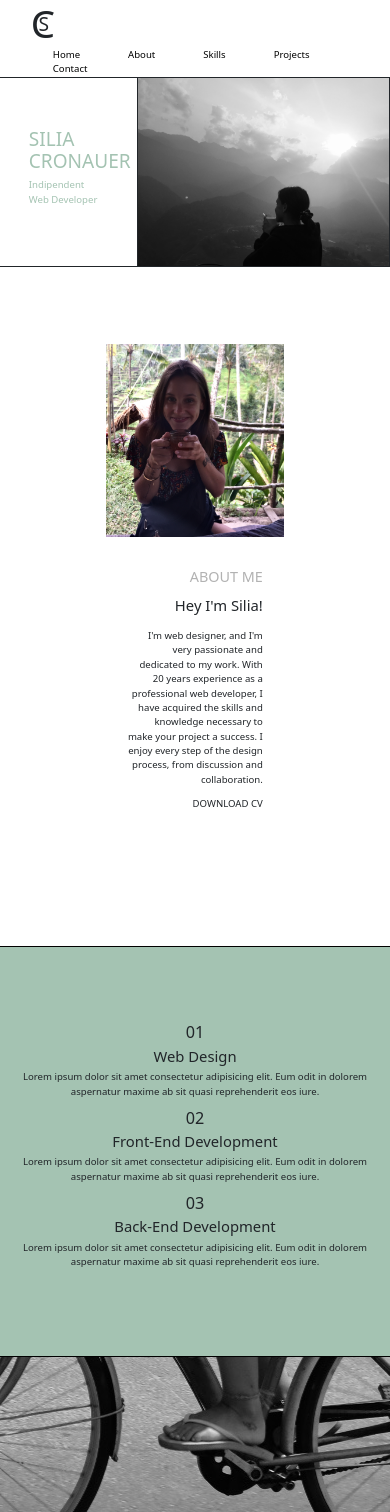
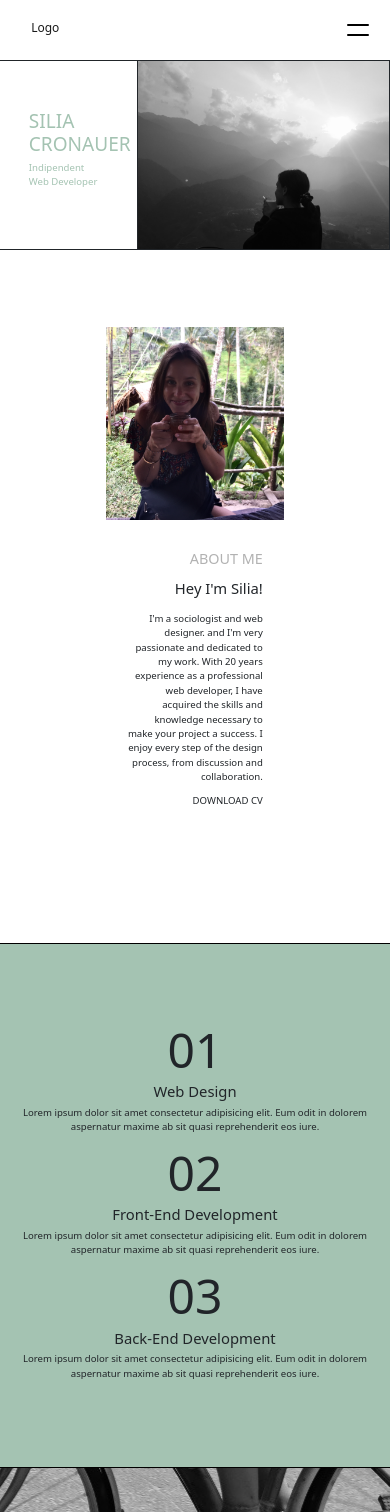
Before and after one commit to Silia-Maria/Portfolio, a PHP site: page /HTML/index.html in a window 390 px wide. Shown: the top 1512 px of the page. Run offline with PHP 8.4, Linux system fonts and the light colour scheme.

Commit message:
changed nav-bar toggler

```diff
--- a/CSS/stlye.css
+++ b/CSS/stlye.css
@@ -1,3 +1,21 @@
+/*
+-----------------
+General Styles
+-----------------
+*/
+
+
+/* COLORS
+green: #a4c3b2,
+grey: #B2B2B2, */
+
+.thin-heading {
+    font-weight: 100;
+    text-transform: uppercase;
+    font-size: 150%;
+    color: #B2B2B2;
+}
+
 * {
     margin: 0;
     padding: 0;
@@ -13,22 +31,79 @@ a:hover {
 }
 
 
-/* COLORS
-green: #a4c3b2,
-grey: #B2B2B2,
+/* Nav Toggler */
 
+.menu-icon {
+    position: relative;
+    width: 50px;
+    height: 50px;
+    cursor: pointer;
+}
 
-/*
------------------
-General Styles
------------------
-*/
+.menu-icon .menu-icon__cheeckbox {
+    display: block;
+    width: 100%;
+    height: 100%;
+    position: relative;
+    cursor: pointer;
+    z-index: 2;
+    -webkit-touch-callout: none;
+    position: absolute;
+    opacity: 0;
+}
 
-.thin-heading {
-    font-weight: 100;
-    text-transform: uppercase;
-    font-size: 150%;
-    color: #B2B2B2;
+.menu-icon div {
+    margin: auto;
+    position: absolute;
+    top: 0;
+    right: 0;
+    left: 0;
+    bottom: 0;
+    width: 22px;
+    height: 12px;
+}
+
+.menu-icon span {
+    position: absolute;
+    display: block;
+    width: 100%;
+    height: 2px;
+    background-color: var(--bar-bg, #000);
+    border-radius: 1px;
+    transition: all 0.2s cubic-bezier(0.1, 0.82, 0.76, 0.965);
+}
+
+.menu-icon span:first-of-type {
+    top: 0;
+}
+
+.menu-icon span:last-of-type {
+    bottom: 0;
+}
+
+.menu-icon.active span:first-of-type,
+.menu-icon .menu-icon__cheeckbox:checked+div span:first-of-type {
+    transform: rotate(45deg);
+    top: 5px;
+}
+
+.menu-icon.active span:last-of-type,
+.menu-icon .menu-icon__cheeckbox:checked+div span:last-of-type {
+    transform: rotate(-45deg);
+    bottom: 5px;
+}
+
+.menu-icon.active:hover span:first-of-type,
+.menu-icon.active:hover span:last-of-type,
+.menu-icon:hover .menu-icon__cheeckbox:checked+div span:first-of-type,
+.menu-icon:hover .menu-icon__cheeckbox:checked+div span:last-of-type {
+    width: 22px;
+}
+
+@media (min-width: 1024px) {
+    .menu-icon {
+        display: none;
+    }
 }
 
 
@@ -75,6 +150,12 @@ Logo
 
 .logo-box {
     padding: 1rem;
+}
+
+.logo {
+    width: 5%;
+    height: 5vh;
+    object-fit: cover;
 }
 
 .letter1 {
@@ -180,6 +261,11 @@ Service
     padding: 8rem 0;
 }
 
+.number {
+    font-size: 500%;
+    font-weight: 100;
+}
+
 
 /*
 ----------------
@@ -196,7 +282,7 @@ Portfolio
 .item {
     position: relative;
     width: 100%;
-    height: 35vh;
+    height: auto;
     padding: 1rem;
     transition: 0.5s;
 }
@@ -339,7 +425,7 @@ Media Queries
     #portfolio {
         display: grid;
         grid-template-columns: repeat(2, 1fr);
-        gap: 1rem;
+        margin: 2em 0;
     }
 }
 
--- a/HTML/index.html
+++ b/HTML/index.html
@@ -5,7 +5,7 @@
     <meta charset="UTF-8">
     <meta http-equiv="X-UA-Compatible" content="IE=edge">
     <meta name="viewport" content="width=device-width, initial-scale=1.0">
-    <!-- CSS only -->
+    <!-- Bootstrap - CSS only -->
     <link href="https://cdn.jsdelivr.net/npm/bootstrap@5.2.2/dist/css/bootstrap.min.css" rel="stylesheet" integrity="sha384-Zenh87qX5JnK2Jl0vWa8Ck2rdkQ2Bzep5IDxbcnCeuOxjzrPF/et3URy9Bv1WTRi" crossorigin="anonymous">
     <title>Silia Cronauer</title>
     <!--Font Awesome-->
@@ -25,34 +25,41 @@ Home,  Skills, Projects, Contact
 ----------------------------------
 -->
 
-        <div class="nav d-flex border-bottom border-dark align-items-baseline primary-nav sticky-top">
-
-            <!-- Logo -->
-            <div class="logo-box">
-                <div class="letter1">S
-                    <div class="letter2">C</div>
+        <nav class="navbar navbar-expand-lg border-bottom border-dark primary-nav">
+            <div class="container-fluid">
+                <a class="navbar-brand" href="#">Logo</a>
+                <!--Nav-bar Toggler-->
+                <div class="menu-icon" class="navbar-toggler" type="button" data-bs-toggle="collapse" data-bs-target="#navbarNavDropdown" aria-controls="navbarNavDropdown" aria-expanded="false" aria-label="Toggle navigation">
+                    <input class="menu-icon__cheeckbox" type="checkbox" />
+                    <div>
+                        <span></span>
+                        <span></span>
                     </div>
                 </div>
-
-            <!-- Nav-Items -->
-            <ul class="nav ms-5">
-                <li>
-                    <a href="">Home</a>
+                <!--Nav-Items-->
+                <div class="collapse navbar-collapse" id="navbarNavDropdown">
+                    <div class="">
+                        <ul class="navbar-nav">
+                            <li class="nav-item">
+                                <a class="nav-link" aria-current="page" href="#">Home</a>
                             </li>
-                <li>
-                    <a href="#about">About</a>
+                            <li class="nav-item">
+                                <a class="nav-link" href="#about">About</a>
                             </li>
-                <li>
-                    <a href="#skills">Skills</a>
+                            <li class="nav-item">
+                                <a class="nav-link" href="#skills">Skills</a>
                             </li>
-                <li>
-                    <a href="#projects">Projects</a>
+                            <li class="nav-item">
+                                <a class="nav-link" href="#projects">Portfolio</a>
                             </li>
-                <li>
-                    <a href="#contact">Contact</a>
+                            <li class="nav-item">
+                                <a class="nav-link" href="#contact">Contact</a>
                             </li>
                         </ul>
                     </div>
+                </div>
+            </div>
+        </nav>
 
         <!--
 ---------------------------
@@ -77,6 +84,7 @@ Scroll back to Top Button
                 <h1 class="text-uppercase"> Silia Cronauer</h1>
                 <p>Indipendent Web Developer</p>
 
+
             </div>
             <div class="hero-image col-8 border border-dark border-top-0 border-bottom-0">
                 <img src="../images/IMG_2415.jpg">
@@ -99,8 +107,8 @@ Scroll back to Top Button
                 <div class="col-lg-7 align-self-end text-end mb-5 p-5">
                     <p class="thin-heading"> About me</p>
                     <h3 class="mb-4">Hey I'm Silia!</h3>
-                    <p> I'm web designer, and I'm very passionate and dedicated to my work. With 20 years experience as a professional web developer, I have acquired the skills and knowledge necessary to make your project a success. I enjoy every step of
-                        the design process, from discussion and collaboration.</p>
+                    <p>I'm a sociologist and web designer. and I'm very passionate and dedicated to my work. With 20 years experience as a professional web developer, I have acquired the skills and knowledge necessary to make your project a success. I enjoy
+                        every step of the design process, from discussion and collaboration.</p>
                     <a href="" class="text-uppercase text-dark">Download CV</a>
                 </div>
             </div>
@@ -110,21 +118,22 @@ Scroll back to Top Button
     Services
 --------------------
 -->
+
         <div class="bg-services" id="skills">
             <div class="container service-box">
-                <div class="row d-flex justify-content-between text-center">
-                    <div class="col-lg-4 col-sm-12 px-4">
-                        <h2>01</h2>
+                <div class="row row-cols-1 row-cols-md-3 text-center">
+                    <div class="col px-4">
+                        <h2 class="number">01</h2>
                         <h3>Web Design</h3>
                         <p>Lorem ipsum dolor sit amet consectetur adipisicing elit. Eum odit in dolorem aspernatur maxime ab sit quasi reprehenderit eos iure.</p>
                     </div>
-                    <div class="col-lg-4 col-sm-12 px-4">
-                        <h2>02</h2>
+                    <div class="col px-4">
+                        <h2 class="number">02</h2>
                         <h3>Front-End Development</h3>
                         <p>Lorem ipsum dolor sit amet consectetur adipisicing elit. Eum odit in dolorem aspernatur maxime ab sit quasi reprehenderit eos iure.</p>
                     </div>
-                    <div class="col-lg-4 col-sm-12 px-4">
-                        <h2>03</h2>
+                    <div class="col px-4">
+                        <h2 class="number">03</h2>
                         <h3>Back-End Development</h3>
                         <p>Lorem ipsum dolor sit amet consectetur adipisicing elit. Eum odit in dolorem aspernatur maxime ab sit quasi reprehenderit eos iure.</p>
                     </div>
@@ -153,7 +162,7 @@ Image Section
             <p class="thin-heading">Portfolio</p>
             <h3 class="mb-5">Recent Projects</h3>
             <!-- Grid going to be a loop in JS-->
-            <div id="portfolio">
+            <div class="row row-cols-1 row-cols-md-3 g-4" id="portfolio">
             </div>
         </div>
 
--- a/JS/script.js
+++ b/JS/script.js
@@ -64,11 +64,11 @@ const projects = [{
 let projectRow = document.getElementById("portfolio");
 
 for (let project of projects) {
-    projectRow.innerHTML += `<div class="item">
+    projectRow.innerHTML += `<div class="item col">
     <img class="portfolio_image" src="../images/${project.img}" alt="">
     <div class="description">
         <h4>${project.name}</h4>
-        <a class="live-site" href="">See Live Site</a>
+        <a class="live-site" href="${project.url}">See Live Site</a>
     </div>
 </div>`
 
```
Also changed, not shown: HTML/nav.html (added, +58 -0 lines), HTML/logo.svg (added). Lines whose indentation alone changed are shown as unchanged.
